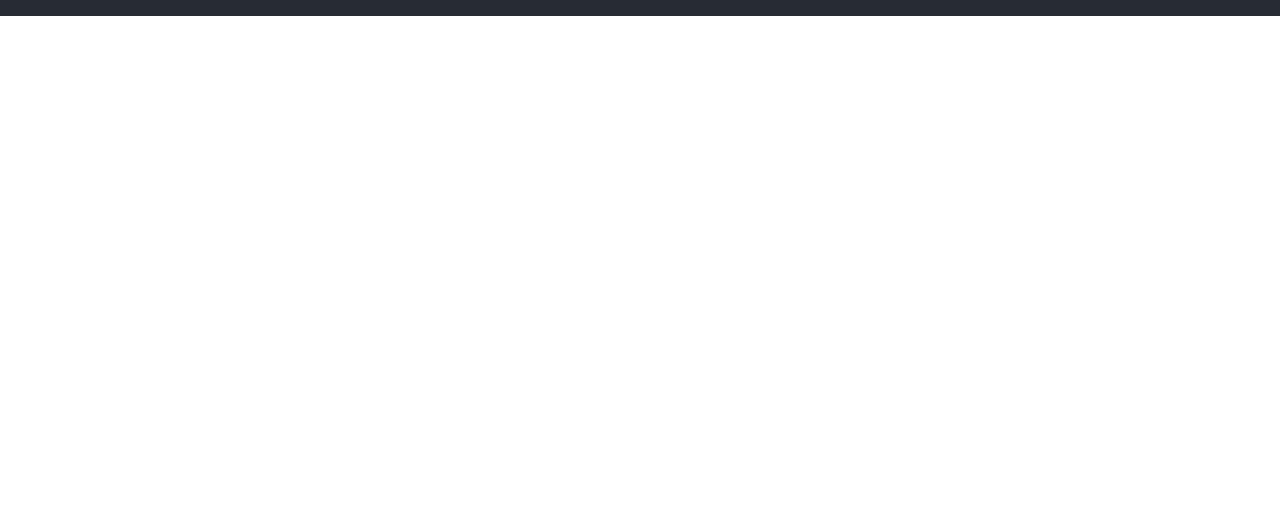
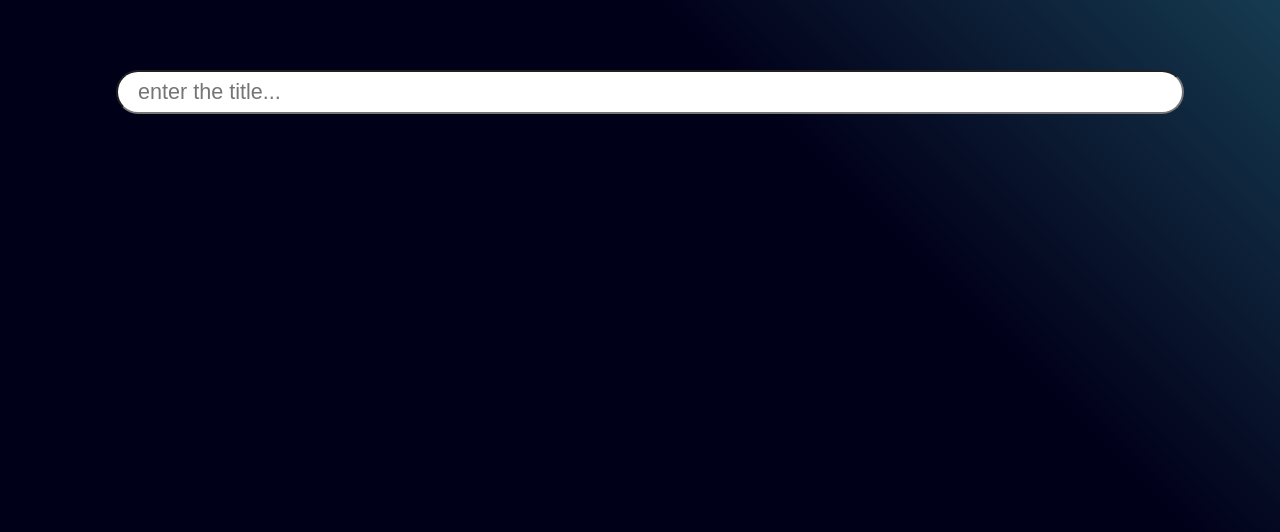
Before and after one commit to xinzhang/xz-react-searchbar, a React (Create React App) app: page / in a window 1280 px wide. Shown: the top 532 px of the page. Built offline with nearby package versions, Linux system fonts and the light colour scheme.

Commit message:
add searchbar

```diff
--- a/package.json
+++ b/package.json
@@ -10,6 +10,7 @@
     "react-debounce-render": "^6.0.0",
     "react-dom": "^16.13.0",
     "react-scripts": "3.4.0",
+    "rebass": "^4.0.7",
     "styled-components": "^5.0.1"
   },
   "devDependencies": {
--- a/src/App.js
+++ b/src/App.js
@@ -1,10 +1,16 @@
 import React from 'react';
 import Header from 'components/Header';
+import Container from 'components/Container';
+import SearchBar from 'components/SearchBar';
+
 
 function App() {
   return (
     <div>
       <Header />
+      <Container>
+        <SearchBar />
+      </Container>
     </div>
   );
 }
--- /dev/null
+++ b/src/components/Container/index.js
@@ -0,0 +1,17 @@
+import styled from 'styled-components';
+
+const Container = styled.div`
+  width: 100%;
+  maxwidth: '1440px';
+  height: calc(100vh - 60px);
+  display: flex;
+  flex-direction: column;
+  marginleft: 'auto';
+  marginright: 'auto';
+  background-color: rgba(0, 0, 0, 0.3);
+  font-family: ${(props) => props.theme.bodyFontFamily};
+  font-size: ${(props) => props.theme.bodyFontSize};
+  padding: 10px;
+`;
+
+export default Container;
--- a/src/components/Header.js
+++ b/src/components/Header/index.js
@@ -2,13 +2,14 @@ import React from 'react';
 import styled from 'styled-components';
 
 const StyledHeader = styled.header`
-  background-color: #282c34;
+  background-color: rgba(0, 0, 0, 0.3);
   display: flex;
+  min-height: 40px;
   flex-direction: row;
   align-items: center;
   vertical-align: middle;
   justify-content: space-between;
-  font-size: calc(10px + 2vmin);
+  font-size: calc(14px + 2vmin);
   color: white;
 `;
 
--- /dev/null
+++ b/src/components/SearchBar/index.js
@@ -0,0 +1,18 @@
+import React from 'react';
+import styled from 'styled-components';
+
+const StyledInput = styled.input`
+  padding: 10px 20px;
+  margin: 20px;
+  border-radius: 1000px;
+  height: 20px;
+  width: 80vw;
+  align-self: center;
+  font-size: 1.8em;
+`;
+
+const SearchBar = () => {
+  return <StyledInput placeholder="enter the title..." />;
+};
+
+export default SearchBar;
--- a/src/styles/globalStyle.js
+++ b/src/styles/globalStyle.js
@@ -13,5 +13,6 @@ body {
     -webkit-font-smoothing: antialiased;
     -moz-osx-font-smoothing: grayscale;
     overflow-x: hidden;
+    background-image: ${(props) => props.theme.backgroundGradient};
   }
 `;
--- a/src/styles/theme.js
+++ b/src/styles/theme.js
@@ -25,6 +25,11 @@ function getTheme() {
 
     primaryText: 'rgba(0, 0, 0, 1)',
     secondaryText: 'rgba(255, 255, 255, 0.7)',
+
+    // gradient
+    gradient: 'rgba(241, 241, 241, 0), rgba(0, 0, 0, 0.3)',
+    backgroundGradient:
+      'linear-gradient(45deg, rgba(2, 0, 36, 1) 70%, rgba(31, 84, 115, 1) 100%)',
   };
 }
 
```
Also changed, not shown: 2 other files (tests, documents, lock files or other folders).
